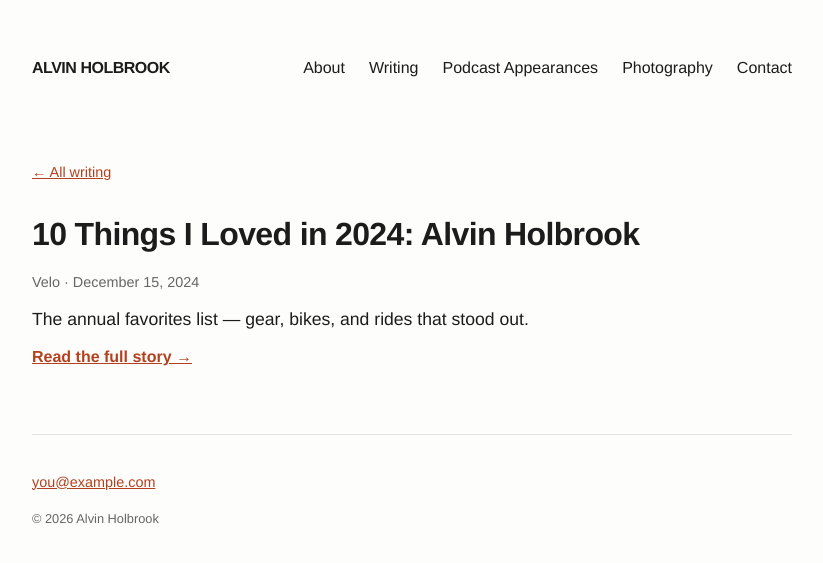
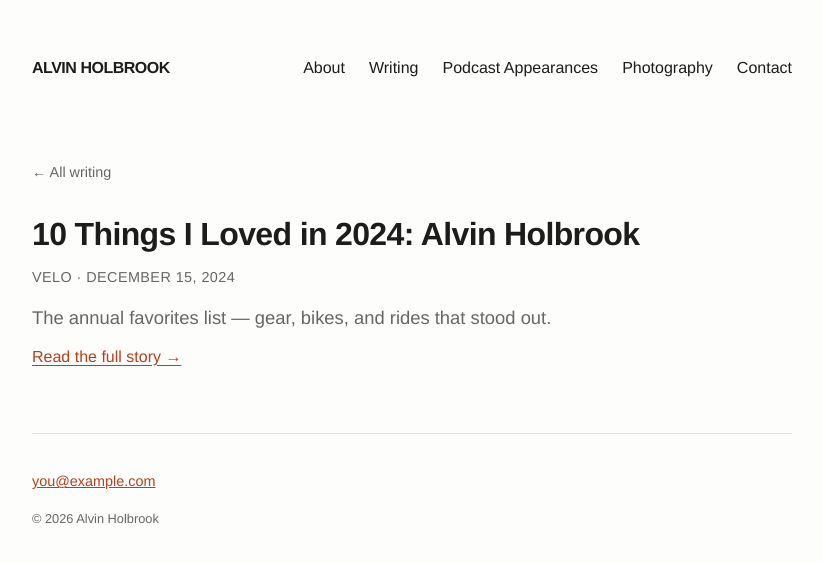
Before and after one commit to alvinholbrook/personal-website, a Jekyll site: the page built from _stories/10-things-i-loved-2024.md, in a window 1280 px wide. Shown: the top 563 px of the page, without its empty margins (228-1051 px from the left). Built offline with Jekyll 4.4.1, drawn with Linux system fonts in a browser that asks for light colours.

Commit message:
Match Hayden Field-inspired look: masthead nav, editorial type, single-line entry lists, responsive layout, favicon/OG tags
Co-Authored-By: Claude Sonnet 5 <noreply@anthropic.com>

```diff
--- a/_layouts/default.html
+++ b/_layouts/default.html
@@ -5,6 +5,13 @@
   <meta name="viewport" content="width=device-width, initial-scale=1.0">
   <title>{% if page.title %}{{ page.title }} · {% endif %}{{ site.title }}</title>
   <meta name="description" content="{{ page.description | default: site.description }}">
+  <link rel="icon" type="image/svg+xml" href="{{ '/assets/images/favicon.svg' | relative_url }}">
+  <meta name="theme-color" content="#fdfdfb">
+  <meta property="og:type" content="website">
+  <meta property="og:title" content="{% if page.title %}{{ page.title }} · {% endif %}{{ site.title }}">
+  <meta property="og:description" content="{{ page.description | default: site.description }}">
+  <meta property="og:url" content="{{ page.url | absolute_url }}">
+  <meta name="twitter:card" content="summary">
   <link rel="stylesheet" href="{{ '/assets/css/style.css' | relative_url }}">
 </head>
 <body>
--- a/assets/css/style.css
+++ b/assets/css/style.css
@@ -134,10 +134,30 @@ img { max-width: 100%; border-radius: 4px; }
 }
 
 /* Story / appearance detail pages */
-.story-back { font-size: 0.9rem; }
-.story-meta { color: var(--muted); font-size: 0.9rem; }
-.story-dek { font-size: 1.1rem; }
-.story-link { font-weight: 600; }
+.story-back {
+  font-size: 0.9rem;
+  margin-bottom: 1.5rem;
+}
+.story-back a { color: var(--muted); text-decoration: none; }
+.story-back a:hover { color: var(--accent); }
+
+.story-meta {
+  color: var(--muted);
+  font-size: 0.9rem;
+  text-transform: uppercase;
+  letter-spacing: 0.03em;
+  margin-top: 0.25rem;
+}
+.story-dek {
+  font-size: 1.15rem;
+  color: var(--muted);
+  margin-top: 1rem;
+}
+.story-link {
+  font-weight: 400;
+  text-decoration: underline;
+  text-underline-offset: 3px;
+}
 
 .appearance-embed {
   position: relative;
@@ -173,3 +193,28 @@ img { max-width: 100%; border-radius: 4px; }
 
 .footer-links a { color: var(--muted); }
 .footer-copy { font-size: 0.8rem; margin-top: 1rem; }
+
+/* Responsive */
+@media (max-width: 600px) {
+  .site-shell { padding: 2rem 1rem 3rem; }
+
+  .site-nav {
+    flex-direction: column;
+    align-items: flex-start;
+    gap: 1rem;
+    padding-bottom: 1.5rem;
+    margin-bottom: 1.5rem;
+  }
+
+  .site-nav-name { font-size: 1.5rem; }
+
+  .site-nav nav ul { gap: 1rem 1.25rem; }
+
+  h1 { font-size: 1.6rem; }
+
+  .photo-grid {
+    grid-template-columns: repeat(auto-fill, minmax(140px, 1fr));
+  }
+
+  .photo-grid img { height: 160px; }
+}
```
Also changed, not shown: assets/images/favicon.svg (added).
